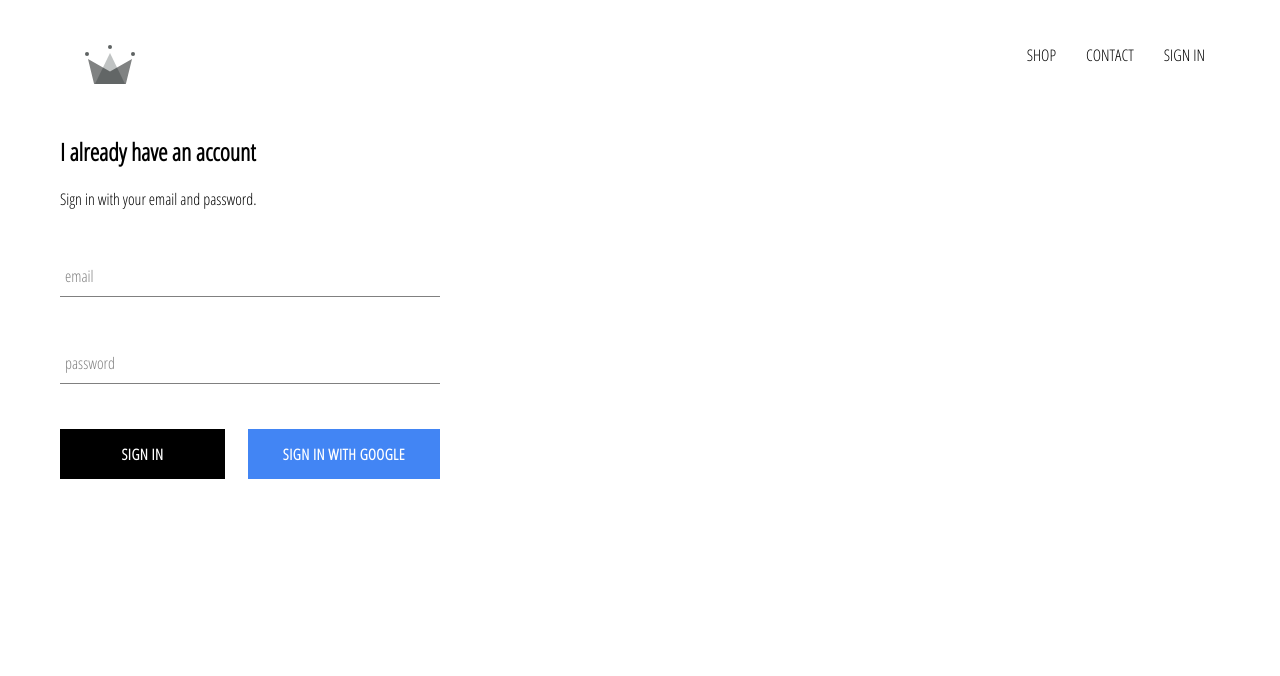
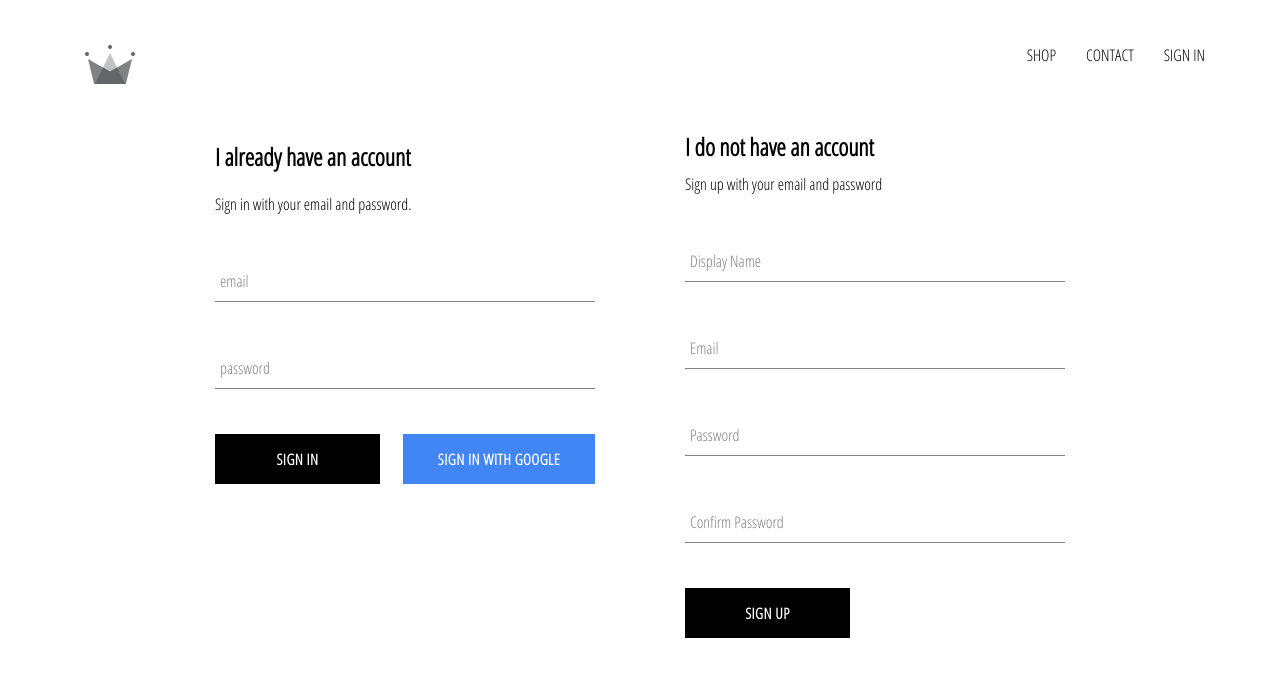
Before and after one commit to mizu-mizu-man/crwn-clothing, a React (Create React App) app: page /signin in a window 1280 px wide. Shown: the top 676 px of the page. Built offline with nearby package versions, Linux system fonts and the light colour scheme; no server answers.

Commit message:
Implemented firebase utils, included ability to store authenticated users into our firestore db

```diff
--- a/src/App.js
+++ b/src/App.js
@@ -6,7 +6,7 @@ import HomePage from './pages/homepage/homepage.component';
 import ShopPage from './pages/shop/shop.component';
 import SignInAndSignUpPage from './pages/sign-in-and-sign-up/sign-in-and-sign-up.component';
 import Header from './components/header/header.component';
-import { auth } from './firebase/firebase.utils';
+import { auth, createUserProfileDocument } from './firebase/firebase.utils';
 
 class App extends React.Component {
   constructor(props) {
@@ -20,10 +20,23 @@ class App extends React.Component {
   unsubscribeFromAuth = null;
 
   componentDidMount() {
-    this.unsubscribeFromAuth = auth.onAuthStateChanged(user => {
-      this.setState({ currentUser: user });
+    this.unsubscribeFromAuth = auth.onAuthStateChanged(async userAuth => {
+      if (userAuth) {
+        const userRef = await createUserProfileDocument(userAuth);
 
-      console.log(user);
+        userRef.onSnapshot(snapShot => {
+          this.setState({
+            currentUser: {
+              id: snapShot.id,
+              ...snapShot.data()
+            }
+          });
+
+          console.log(this.state);
+        });
+      } else {
+        this.setState({ currentUser: userAuth });
+      }
     });
   }
 
--- /dev/null
+++ b/src/components/sign-up/sign-up.component.jsx
@@ -0,0 +1,103 @@
+import React from 'react';
+
+import FormInput from '../form-input/form-input.component';
+import CustomButton from '../custom-button/custom-button.component';
+
+import { auth, createUserProfileDocument } from '../../firebase/firebase.utils';
+
+import './sign-up.styles.scss';
+
+class SignUp extends React.Component {
+  constructor(props) {
+    super(props);
+
+    this.state = {
+      displayName: '',
+      email: '',
+      password: '',
+      confirmPassword: ''
+    };
+  }
+
+  handleSubmit = async e => {
+    e.preventDefault();
+
+    const { displayName, email, password, confirmPassword } = this.state;
+
+    if (password !== confirmPassword) {
+      alert('passwords don\'t match');
+      return;
+    }
+
+    try {
+      const { user } = await auth.createUserWithEmailAndPassword(email, password);
+
+      await createUserProfileDocument(user, { displayName });
+
+      this.setState({
+        displayName: '',
+        email: '',
+        password: '',
+        confirmPassword: ''
+      });
+    } catch (err) {
+      console.error(err);
+    }
+  }
+
+  handleChange = e => {
+    const { name, value } = e.target;
+
+    this.setState({
+      [name]: value
+    });
+  }
+
+  render() {
+    const { displayName, email, password, confirmPassword } = this.state;
+
+    return (
+      <div className="sign-up">
+        <h2 className="title">I do not have an account</h2>
+        <span>Sign up with your email and password</span>
+        <form className="sign-up-form" onSubmit={this.handleSubmit}>
+          <FormInput
+            type="text"
+            name="displayName"
+            value={displayName}
+            onChange={this.handleChange}
+            label="Display Name"
+            required
+          />
+          <FormInput
+            type="email"
+            name="email"
+            value={email}
+            onChange={this.handleChange}
+            label="Email"
+            required
+          />
+          <FormInput
+            type="password"
+            name="password"
+            value={password}
+            onChange={this.handleChange}
+            label="Password"
+            required
+          />
+          <FormInput
+            type="password"
+            name="confirmPassword"
+            value={confirmPassword}
+            onChange={this.handleChange}
+            label="Confirm Password"
+            required
+          />
+          <CustomButton type="submit">SIGN UP</CustomButton>
+        </form>
+      </div>
+    );
+  }
+}
+
+export default SignUp;
--- /dev/null
+++ b/src/components/sign-up/sign-up.styles.scss
@@ -0,0 +1,9 @@
+.sign-up {
+  display: flex;
+  flex-direction: column;
+  width: 380px;
+
+  .title {
+    margin: 10px 0;
+  }
+}
--- a/src/firebase/firebase.utils.js
+++ b/src/firebase/firebase.utils.js
@@ -12,6 +12,31 @@ const config = {
   appId: "1:938240390715:web:8be47fcc41cd09a8518e1e"
 };
 
+export const createUserProfileDocument = async (userAuth, additionalData) => {
+  if (!userAuth) return;
+
+  const userRef = firestore.doc(`users/${userAuth.uid}`);
+  const snapShot = await userRef.get();
+
+  if (!snapShot.exists) {
+    const { displayName, email } = userAuth;
+    const createdAt = new Date();
+
+    try {
+      await userRef.set({
+        displayName,
+        email,
+        createdAt,
+        ...additionalData
+      });
+    } catch (error) {
+      console.log('error creating user', error.message);
+    }
+  }
+
+  return userRef;
+};
+
 firebase.initializeApp(config);
 
 export const auth = firebase.auth();
--- a/src/pages/sign-in-and-sign-up/sign-in-and-sign-up.component.jsx
+++ b/src/pages/sign-in-and-sign-up/sign-in-and-sign-up.component.jsx
@@ -1,12 +1,14 @@
 import React from 'react';
 
 import SignIn from '../../components/sign-in/sign-in.component';
+import SignUp from '../../components/sign-up/sign-up.component';
 
 import './sign-in-and-sign-up.styles.scss';
 
 const SignInAndSignUpPage = () => (
   <div className="sign-in-and-sign-up">
     <SignIn />
+    <SignUp />
   </div>
 );
 
--- a/src/pages/sign-in-and-sign-up/sign-in-and-sign-up.styles.scss
+++ b/src/pages/sign-in-and-sign-up/sign-in-and-sign-up.styles.scss
@@ -0,0 +1,6 @@
+.sign-in-and-sign-up {
+  width: 850px;
+  display: flex;
+  justify-content: space-between;
+  margin: 30px auto;
+}
```
